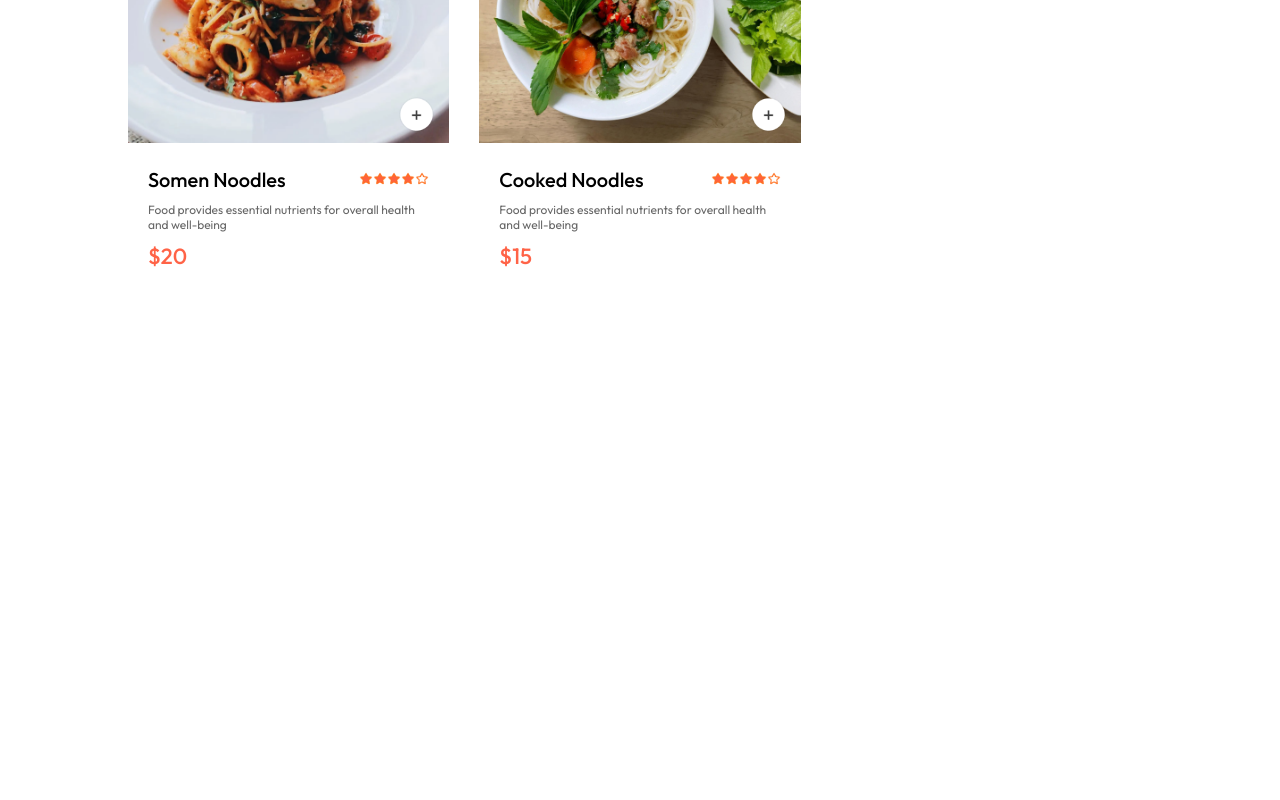
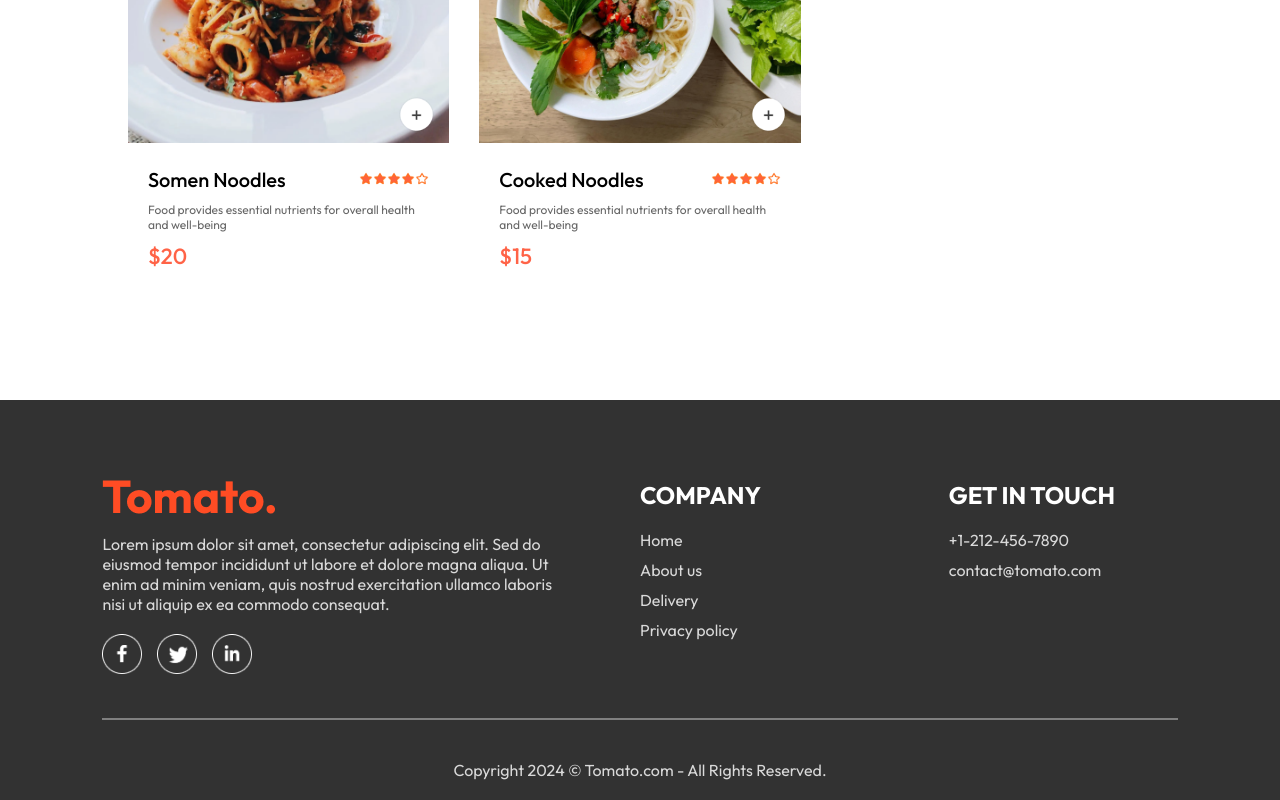
Before and after one commit to Pukaliny01/FoodDeliveryApp, a React (Vite) app in the folder frontend/: page / in a window 1280 px wide. Shown: the part 5703-6503 px from the top of the page. Before the commit the page ends 6003 px from the top, so only its background shows below. Built offline with nearby package versions, Linux system fonts and the light colour scheme; a web font is replaced by a local one.

Commit message:
Add filtering functionality to the food display component and then create the Footer

```diff
--- a/frontend/src/App.jsx
+++ b/frontend/src/App.jsx
@@ -1,20 +1,25 @@
 import React from 'react'
 import NavBar from './components/NavBar/NavBar.jsx'
-import { Route,Routes } from 'react-router-dom'
+import { Route, Routes } from 'react-router-dom'
 import Home from './pages/Home/Home.jsx'
 import Cart from './pages/Cart/Cart.jsx'
 import PlaceOrder from './pages/PlaceOrder/PlaceOrder.jsx'
+import Footer from './components/Footer/Footer.jsx'
 
 const App = () => {
   return (
-    <div className='app'>
-      <NavBar />
-      <Routes>
-        <Route path='/' element={<Home/>} />
-        <Route path='/cart' element={<Cart/>}/>
-        <Route path='/order' element={<PlaceOrder/>}/>
-      </Routes>
-    </div>
+    <>
+      <div className='app'>
+        <NavBar />
+        <Routes>
+          <Route path='/' element={<Home />} />
+          <Route path='/cart' element={<Cart />} />
+          <Route path='/order' element={<PlaceOrder />} />
+        </Routes>
+      </div>
+      <Footer />
+    </>
+
   )
 }
 
--- a/frontend/src/components/FoodDisplay/FoodDisplay.jsx
+++ b/frontend/src/components/FoodDisplay/FoodDisplay.jsx
@@ -12,7 +12,9 @@ const FoodDisplay = ({category}) => {
         <h2>Top dishes near you</h2>
         <div className="food-display-list">
             {food_list.map((item,index)=>{
-                return <FoodItem key={index} id={item._id} name={item.name} price={item.price} description={item.description} image={item.image} />
+                if(category==='All' || category===item.category){
+                  return <FoodItem key={index} id={item._id} name={item.name} price={item.price} description={item.description} image={item.image} />
+                }
             })}
         </div>
     </div>
--- /dev/null
+++ b/frontend/src/components/Footer/Footer.css
@@ -0,0 +1,41 @@
+.footer{
+    color: #d9d9d9;
+    background-color: #323232;
+    display: flex;
+    flex-direction: column;
+    align-items: center;
+    gap: 20px;
+    padding: 20px 8vw;
+    padding-top: 80px;
+    margin-top: 100px;
+}
+.footer-content{
+    width: 100%;
+    display: grid;
+    grid-template-columns: 2fr 1fr 1fr;
+    gap: 80px
+}
+.footer-content-left,.footer-content-center,.footer-content-right{
+    display: flex;
+    flex-direction: column;
+    align-items: start;
+    gap: 20px;
+}
+.footer-content-left li,.footer-content-center li,.footer-content-right li{
+    list-style: none;
+    margin-bottom: 10px;
+}
+.footer-content-right h2,.footer-content-center h2{
+    color: white;
+}
+.footer-social-icons img{
+    width: 40px;
+    margin-right: 15px;
+}
+.footer hr{
+    width: 100%;
+    height: 2px;
+    margin: 20px 0;
+    background-color: gray;
+    border: none;
+}
--- /dev/null
+++ b/frontend/src/components/Footer/Footer.jsx
@@ -0,0 +1,42 @@
+import React from 'react'
+import './Footer.css'
+import { assets } from '../../assets/assets'
+
+const Footer = () => {
+  return (
+    <div className='footer' id='footer'>
+        <div className="footer-content">
+            <div className="footer-content-left">
+                <img src={assets.logo} alt="" />
+                <p>Lorem ipsum dolor sit amet, consectetur adipiscing elit. Sed do eiusmod tempor incididunt ut labore et dolore magna aliqua. Ut enim ad minim veniam, quis nostrud exercitation ullamco laboris nisi ut aliquip ex ea commodo consequat.
+                </p>
+                <div className="footer-social-icons">
+                    <img src={assets.facebook_icon} alt="" />
+                    <img src={assets.twitter_icon} alt="" />
+                    <img src={assets.linkedin_icon} alt="" />
+                </div>
+            </div>
+            <div className="footer-content-center">
+                <h2>COMPANY</h2>
+                <ul>
+                    <li>Home</li>
+                    <li>About us</li>
+                    <li>Delivery</li>
+                    <li>Privacy policy</li>
+                </ul>
+            </div>
+            <div className="footer-content-right">
+                <h2>GET IN TOUCH</h2>
+                <ul>
+                    <li>+1-212-456-7890</li>
+                    <li>contact@tomato.com</li>
+                </ul>
+            </div>
+        </div>
+        <hr />
+        <p className="footer-copyright">Copyright 2024 © Tomato.com - All Rights Reserved.</p>
+    </div>
+  )
+}
+
+export default Footer
```
